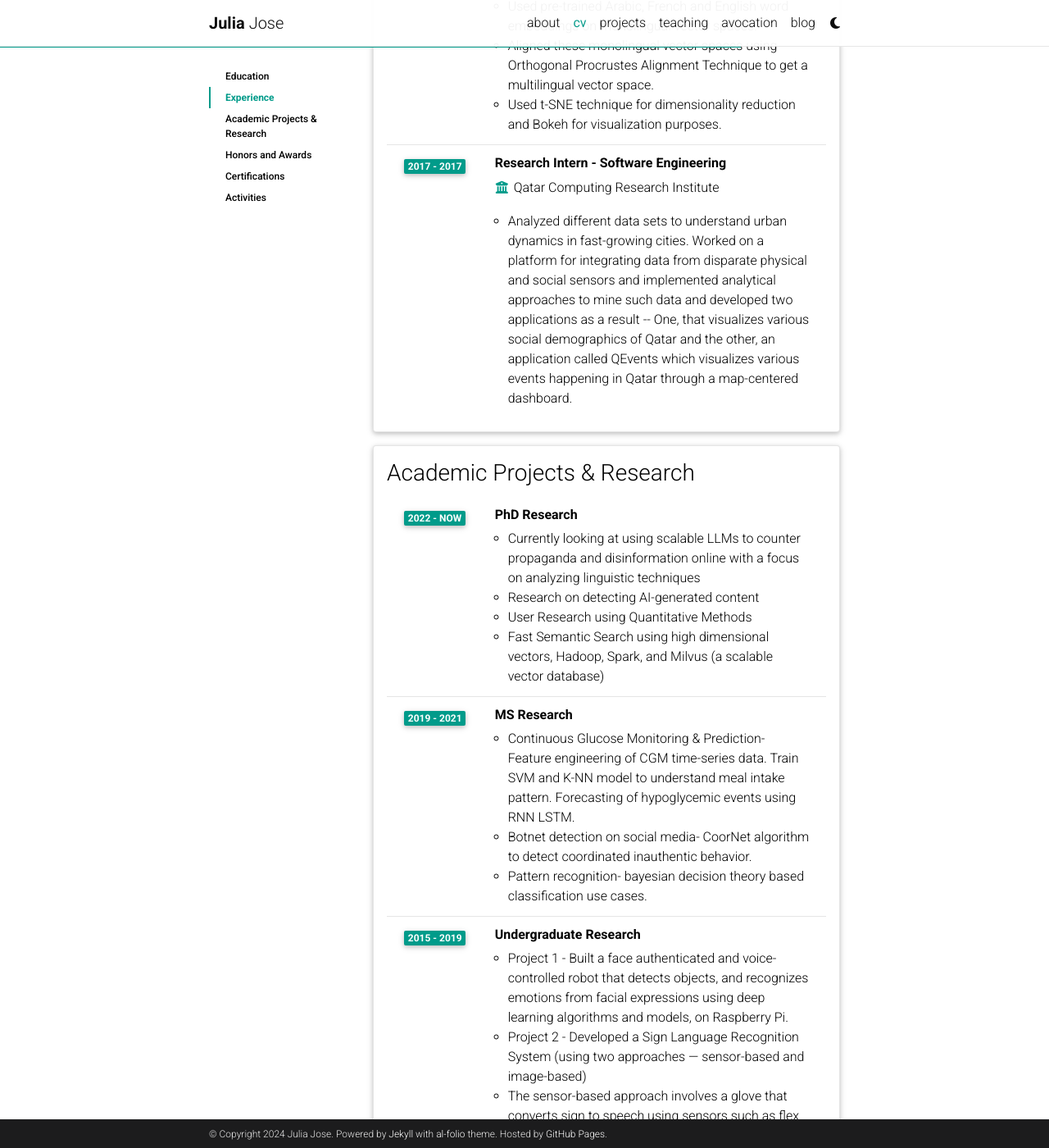
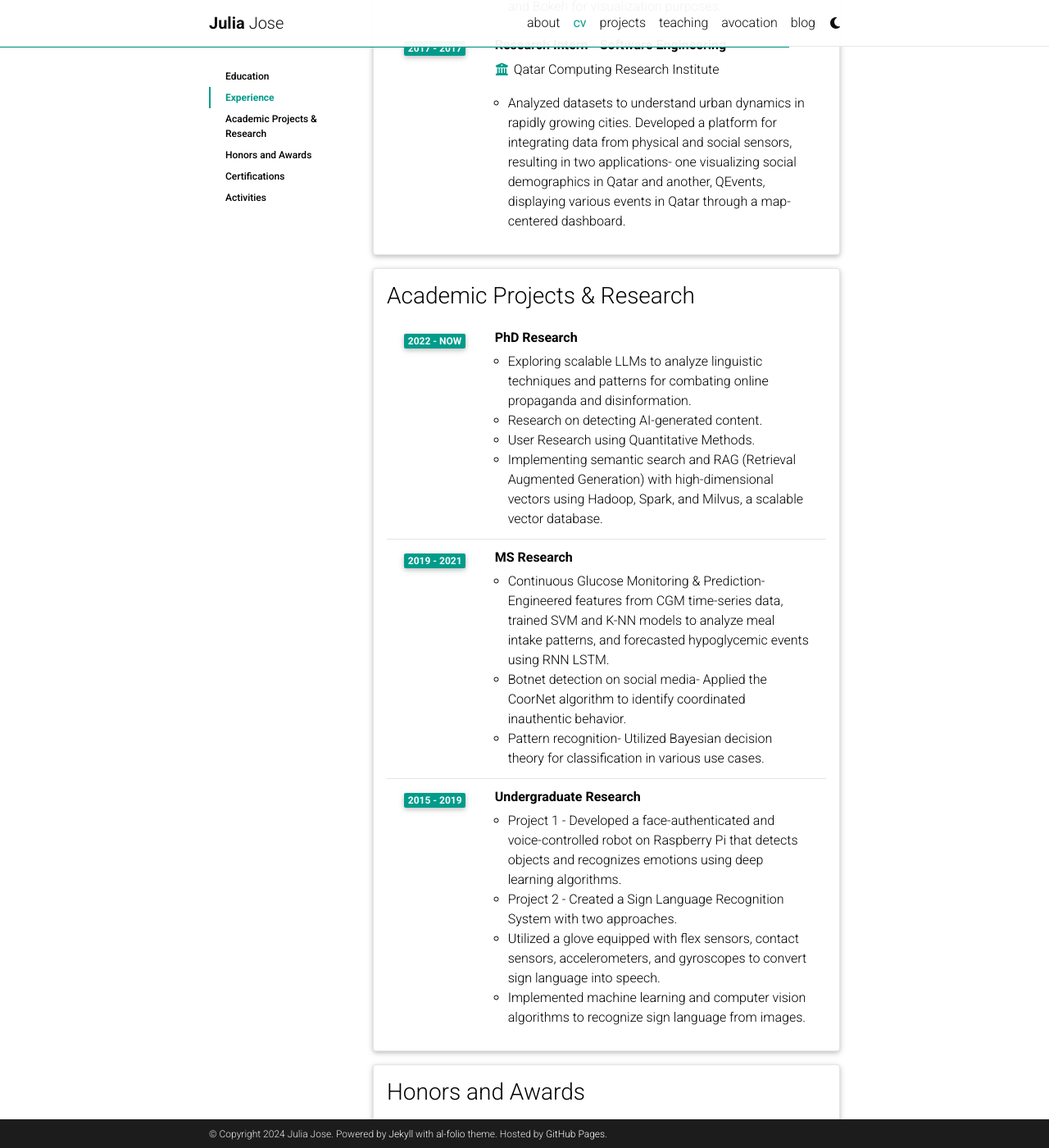
Before and after one commit to juliaannjose/juliaannjose.github.io, a Jekyll site: the page built from _pages/cv.md, in a window 1280 px wide and 1400 px high, scrolled down 2744 px. Shown: the whole window at 82% size. Built offline with Jekyll 4.4.1, drawn with Linux system fonts in a browser that asks for light colours; comment, search, counter and statistics services are not loaded; a style sheet for code colours, icons or effects is not loaded; some of the changed text lies outside the part shown.

Commit message:
feat: new updates to cv

```diff
--- a/_data/cv.yml
+++ b/_data/cv.yml
@@ -34,13 +34,13 @@
       institution: Atos zData
       year: 2020-2022
       description:
-        - MLOps- As part of my MLOps work, I containerized applications & deployed them using GCP services & on Kubernetes clusters. Also used KServe (for model inferencing), MLflow (model experimentation and tracking), and Kubeflow pipelines for managing ML workflows.
-        - Entity Extraction- Used a multi-modal deep learning based architecture to extract data from unstructured pdfs.
-        - Constrained Optimization- worked on a constrained optimization problem using mixed integer programming.
-        - Retail Video Analytics- Transfer learned a Faster R-CNN based model for object detection. Implemented a deep learning based tracker.
-        - Conversational AI Chatbot- Built a chatbot using Rasa Machine Learning Framework and other external APIs (Google Maps API).
-        - PII Detection- Developed a Personally Identifiable Information Detection model by fine-tuning a pre-trained model for custom named entity recognition task. The application can be used to detect & mask sensitive data in text files, including files on GCP buckets. I used Apigee for API management and testing.
-        - Worked on a scheduling algorithm that matches members with medical service providers within various radii. I used multiprocessing which saved the firm 40 hours of execution time. I managed GCP compute instances, used cloud SQL for PostgreSQL, and used Plotly and Dash framework for developing an interactive web application.
+        - MLOps- Containerized and deployed applications using GCP and Kubernetes, leveraging KServe for model inferencing, MLflow for tracking, and Kubeflow for managing ML workflows.
+        - Entity Extraction- Applied a multi-modal deep learning architecture to extract data from unstructured PDFs.
+        - Constrained Optimization- Worked on a constrained optimization problem using mixed integer programming.
+        - Retail Video Analytics- Transfer-learned a Faster R-CNN model for object detection and implemented a deep learning-based tracker.
+        - Conversational AI Chatbot- Developed a chatbot with the Rasa Machine Learning Framework and integrated external APIs, including Google Maps API.
+        - PII Detection- Fine-tuned a pre-trained model for custom named entity recognition to detect and mask sensitive data in text files, using Apigee for API management and testing.
+        - Designed an algorithm to match medical service providers with members, utilizing multiprocessing to save 40 hours of execution time. Managed GCP compute instances, used Cloud SQL for PostgreSQL, and developed an interactive web application with Plotly and Dash.
 
     - title: Graduate Teaching Assistant
       institution: Arizona State University
@@ -53,7 +53,7 @@
       institution: Qatar Computing Research Institute
       year: 2019-2020
       description:
-      - Worked on developing a new dimensionality reduction technique using tree-indexing.
+      - Research on developing a new dimensionality reduction technique using tree-indexing.
 
     - title: Research Intern - Software Engineering
       institution: Qatar Computing Research Institute
@@ -68,7 +68,7 @@
       institution: Qatar Computing Research Institute
       year: 2017 - 2017
       description:
-      - Analyzed different data sets to understand urban dynamics in fast-growing cities. Worked on a platform for integrating data from disparate physical and social sensors and implemented analytical approaches to mine such data and developed two applications as a result -- One, that visualizes various social demographics of Qatar and the other, an application called QEvents which visualizes various events happening in Qatar through a map-centered dashboard.
+      - Analyzed datasets to understand urban dynamics in rapidly growing cities. Developed a platform for integrating data from physical and social sensors, resulting in two applications- one visualizing social demographics in Qatar and another, QEvents, displaying various events in Qatar through a map-centered dashboard.
 
 
 - title: Academic Projects & Research
@@ -77,25 +77,25 @@
     - title: PhD Research
       year: 2022 - Now
       description:
-      - Currently looking at using scalable LLMs to counter propaganda and disinformation online with a focus on analyzing linguistic techniques
-      - Research on detecting AI-generated content
-      - User Research using Quantitative Methods
-      - Fast Semantic Search using high dimensional vectors, Hadoop, Spark, and Milvus (a scalable vector database)
+      - Exploring scalable LLMs to analyze linguistic techniques and patterns for combating online propaganda and disinformation.
+      - Research on detecting AI-generated content.
+      - User Research using Quantitative Methods.
+      - Implementing semantic search and RAG (Retrieval Augmented Generation) with high-dimensional vectors using Hadoop, Spark, and Milvus, a scalable vector database.
 
     - title: MS Research
       year: 2019 - 2021
       description:
-      - Continuous Glucose Monitoring & Prediction- Feature engineering of CGM time-series data. Train SVM and K-NN model to understand meal intake pattern. Forecasting of hypoglycemic events using RNN LSTM.
-      - Botnet detection on social media- CoorNet algorithm to detect coordinated inauthentic behavior.
-      - Pattern recognition- bayesian decision theory based classification use cases.
+      - Continuous Glucose Monitoring & Prediction- Engineered features from CGM time-series data, trained SVM and K-NN models to analyze meal intake patterns, and forecasted hypoglycemic events using RNN LSTM.
+      - Botnet detection on social media- Applied the CoorNet algorithm to identify coordinated inauthentic behavior.
+      - Pattern recognition- Utilized Bayesian decision theory for classification in various use cases.
 
     - title: Undergraduate Research
       year: 2015 - 2019
       description:
-      - Project 1 - Built a face authenticated and voice-controlled robot that detects objects, and recognizes emotions from facial expressions using deep learning algorithms and models, on Raspberry Pi.
-      - Project 2 -  Developed a Sign Language Recognition System (using two approaches — sensor-based and image-based)
-      - The sensor-based approach involves a glove that converts sign to speech using sensors such as flex sensors, contact sensors, accelerometers and gyroscopes, etc.
-      - The image-based approach was implemented with the help of Machine Learning and Computer Vision algorithms.
+      - Project 1 - Developed a face-authenticated and voice-controlled robot on Raspberry Pi that detects objects and recognizes emotions using deep learning algorithms.
+      - Project 2 - Created a Sign Language Recognition System with two approaches.
+      - Utilized a glove equipped with flex sensors, contact sensors, accelerometers, and gyroscopes to convert sign language into speech.
+      - Implemented machine learning and computer vision algorithms to recognize sign language from images.
 
 
 - title: Honors and Awards
```
